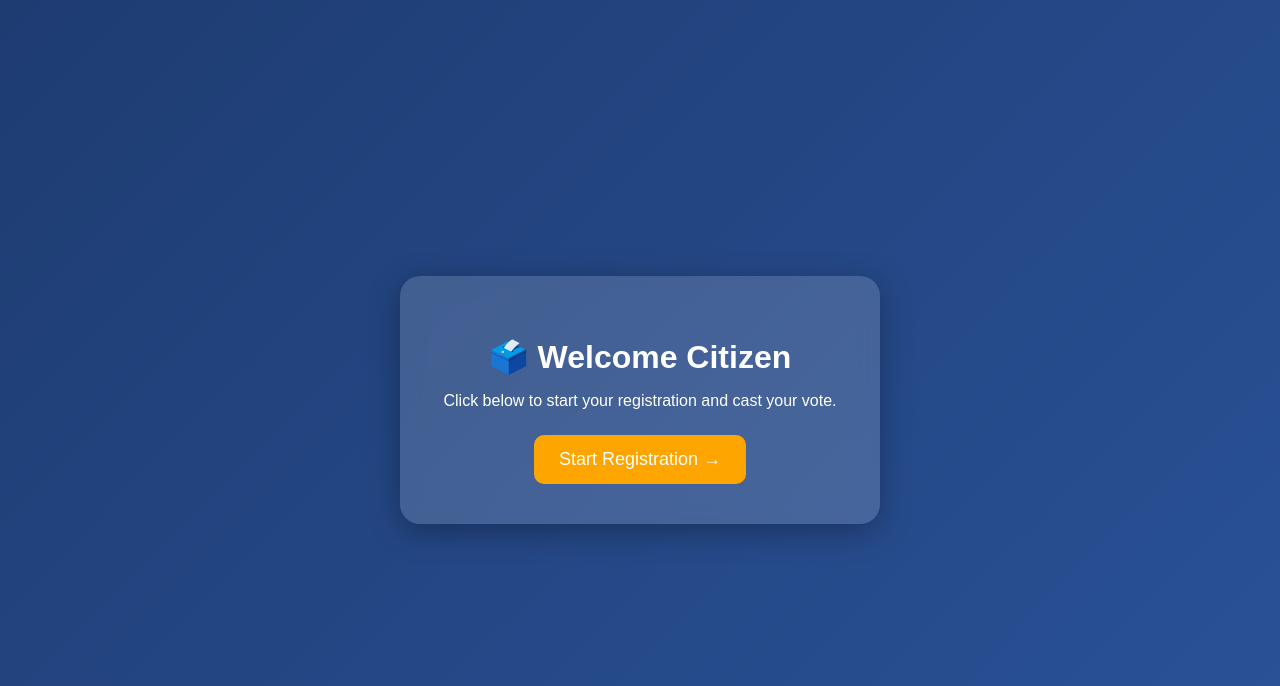
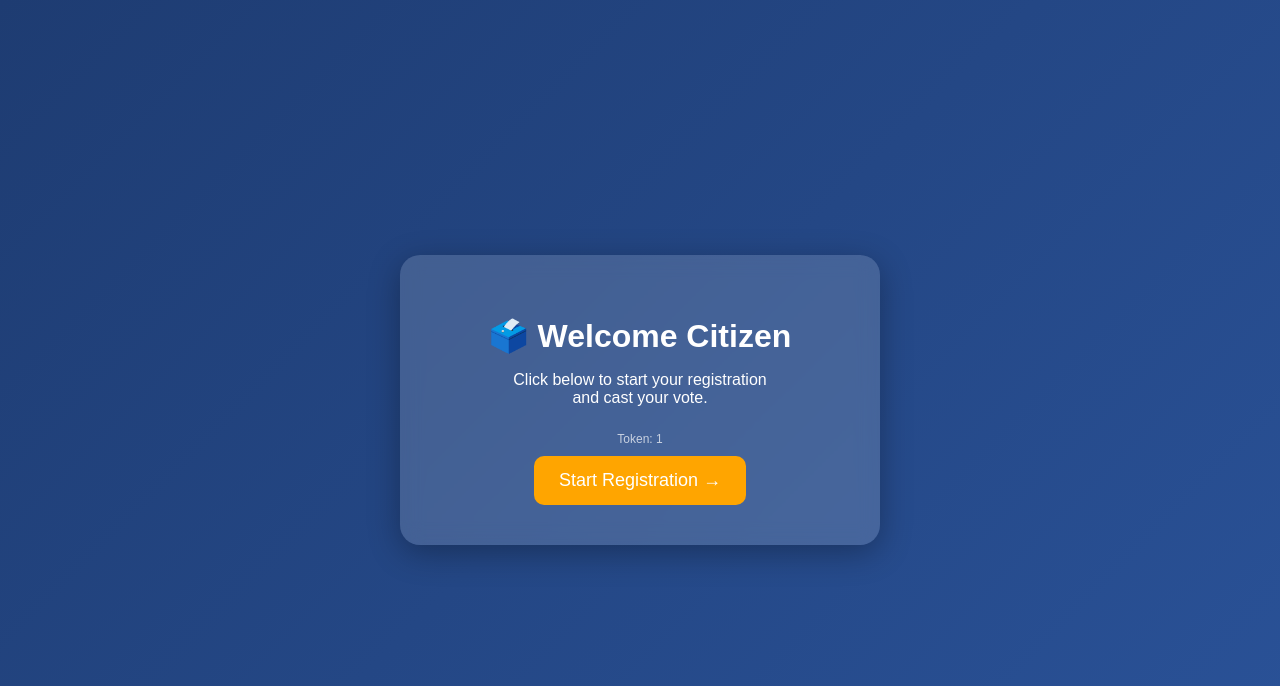
Before and after one commit to amitchaudhari2005/decentralized-voting-system, a Flask app: page /citizen/1 in a window 1280 px wide. Shown: the top 686 px of the page. Run offline with Flask 3, Linux system fonts and the light colour scheme.

Commit message:
Refactor CSS styles in start.html for consistency

```diff
--- a/templates/citizen/start.html
+++ b/templates/citizen/start.html
@@ -2,7 +2,6 @@
 <html lang="en">
 
 <head>
-
 <meta charset="UTF-8">
 <title>Citizen Voting Entry</title>
 
@@ -12,88 +11,60 @@ href="{{ url_for('static', filename='css/glass.css') }}">
 <style>
 
 body {
-
     margin:0;
     padding:0;
-
-background: linear-gradient(
-135deg,
-#1e3c72,
-#2a5298
-);
-
+    background: linear-gradient(135deg,#1e3c72,#2a5298);
     font-family: Arial, sans-serif;
-
 }
 
 .start-container {
-
     display:flex;
     justify-content:center;
     align-items:center;
-
     height:100vh;
-
     color:white;
-
 }
 
 .start-box {
-
     background: rgba(255,255,255,0.15);
-
     backdrop-filter: blur(10px);
-
     padding:40px;
-
     border-radius:20px;
-
     text-align:center;
-
     box-shadow:0 8px 32px rgba(0,0,0,0.3);
-
     width:400px;
-
 }
 
 h1 {
-
     margin-bottom:15px;
-
 }
 
 p {
-
     font-size:16px;
     margin-bottom:25px;
-
 }
 
 button {
-
     padding:14px 25px;
-
     border:none;
-
     border-radius:10px;
-
     background:orange;
-
     color:white;
-
     font-size:18px;
-
     cursor:pointer;
-
     transition:0.3s;
-
 }
 
 button:hover {
-
     background:#ff9500;
     transform:scale(1.05);
+}
 
+.token-box {
+    font-size:12px;
+    margin-bottom:10px;
+    opacity:0.7;
+    word-break: break-all;
 }
 
 </style>
@@ -109,14 +80,16 @@ transform:scale(1.05);
 <h1>🗳️ Welcome Citizen</h1>
 
 <p>
-
-Click below to start your registration
+Click below to start your registration<br>
 and cast your vote.
-
 </p>
 
-<!-- ✅ Correct Form with Token -->
+<!-- 🔥 DEBUG TOKEN (helpful for Render testing) -->
+<div class="token-box">
+Token: {{ token }}
+</div>
 
+<!-- ✅ FIXED FORM -->
 <form method="GET"
 action="{{ url_for('citizen_register') }}">
 
@@ -125,9 +98,7 @@ name="token"
 value="{{ token }}">
 
 <button type="submit">
-
 Start Registration →
-
 </button>
 
 </form>
```
Lines whose indentation alone changed are shown as unchanged.
